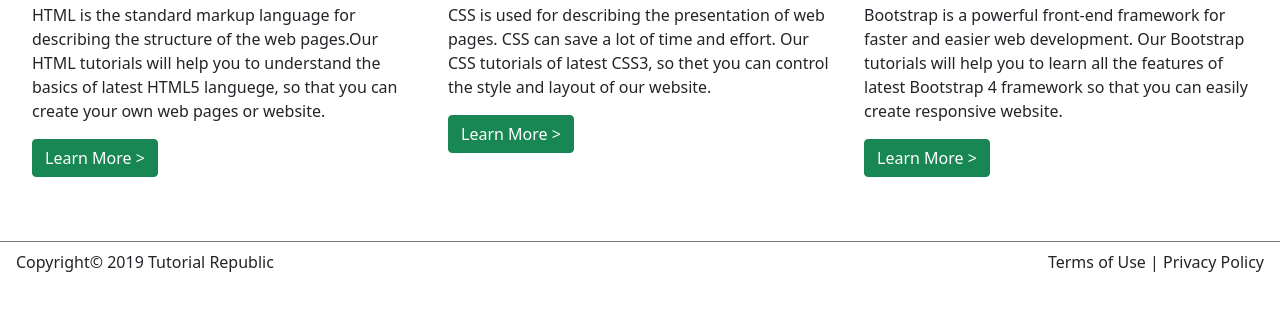
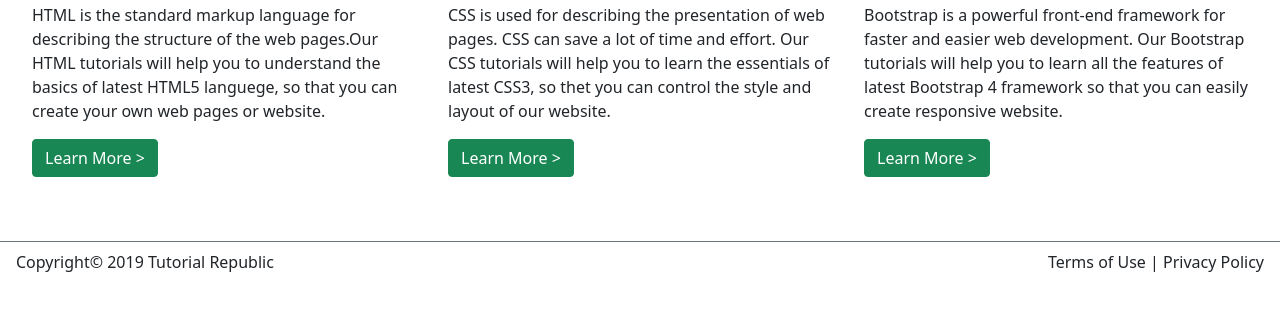
Before and after one commit to yunchien1000/yunchien1000.github.io, a plain HTML site: page index.html in a window 1280 px wide. Shown: the part 427-738 px from the top of the page. Drawn offline with nearby package versions, Linux system fonts and the light colour scheme.

Commit message:
add some word at CSS content

```diff
--- a/index.html
+++ b/index.html
@@ -58,7 +58,7 @@
       </div>
       <div class="col-lg p-3">
         <h1>CSS</h1>
-        <p>CSS is used for describing the presentation of web pages. CSS can save a lot of time and effort. Our CSS tutorials of latest CSS3, so thet you can control the style and layout of our website.</p>
+        <p>CSS is used for describing the presentation of web pages. CSS can save a lot of time and effort. Our CSS tutorials will help you to learn the essentials of latest CSS3, so thet you can control the style and layout of our website.</p>
         <button type="button" class="btn btn-success">Learn More ></button>
       </div>
       <div class="col-lg p-3">
```
